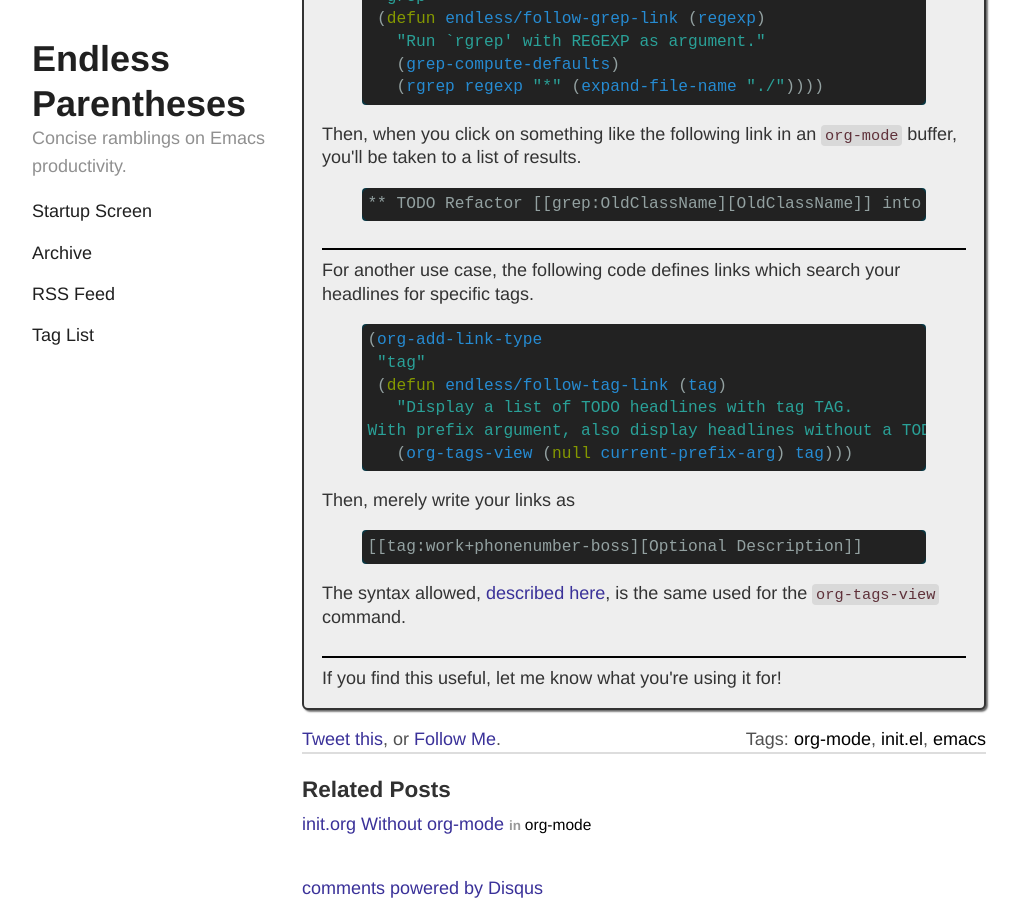
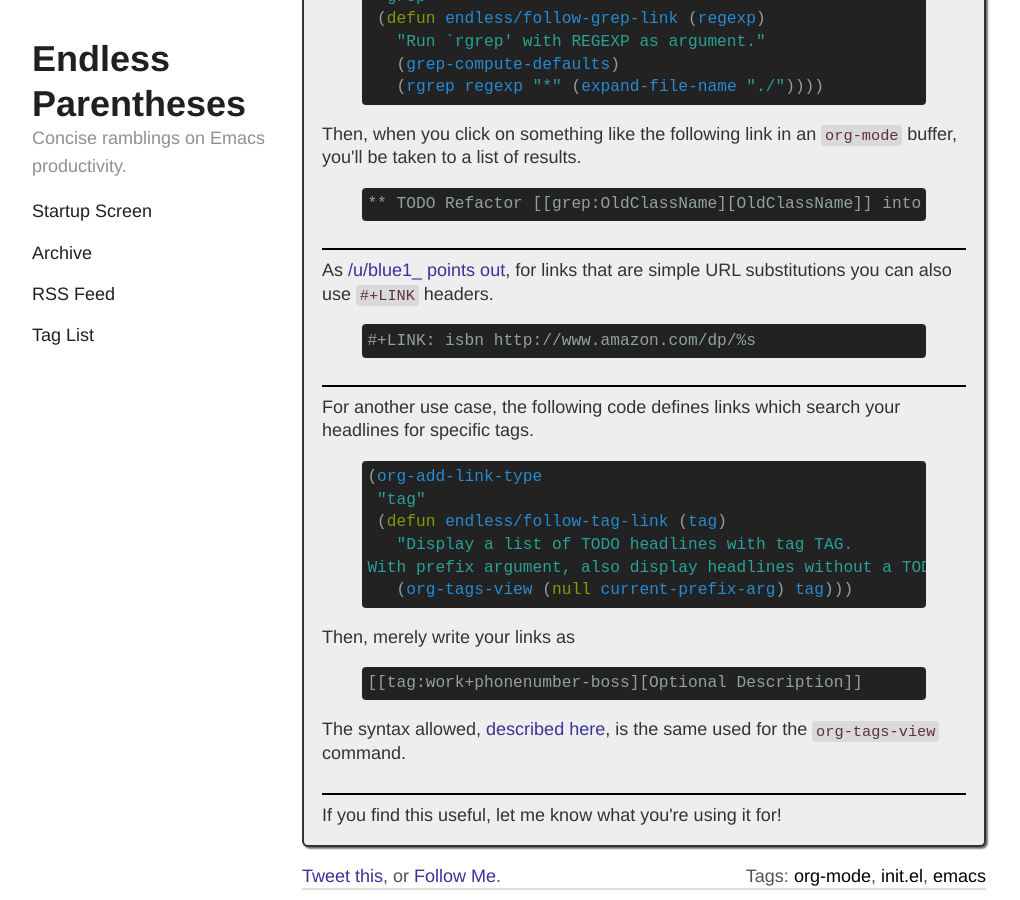
Before and after one commit to Malabarba/EndlessParentheses, a Jekyll site: the page built from _posts/2014-08-10-use-org-mode-links-for-absolutely-anything.html, in a window 1280 px wide and 900 px high, scrolled down 330 px. Shown: the whole window, without its empty margins (50-1070 px from the left). Built offline with Jekyll 4.4.1, drawn with Linux system fonts in a browser that asks for light colours; Markdown is read by kramdown in place of the engine named in the settings; comment, search, counter and statistics services are not loaded.

Commit message:
UPDATE: Use Org-Mode Links for Absolutely Anything

```diff
--- a/_posts/2014-08-10-use-org-mode-links-for-absolutely-anything.html
+++ b/_posts/2014-08-10-use-org-mode-links-for-absolutely-anything.html
@@ -31,6 +31,15 @@
 
 <hr  />
 <p>
+As <a href="http://www.reddit.com/r/emacs/comments/2d6hjs/use_orgmode_links_for_absolutely_anything/cjmyxfm">/u/blue1_ points out</a>, for links that are simple URL substitutions
+you can also use <code>#+LINK</code> headers.
+</p>
+{% highlight text %}
+#+LINK: isbn http://www.amazon.com/dp/%s
+{% endhighlight %}
+
+<hr  />
+<p>
 For another use case, the following code defines links which search
 your headlines for specific tags.
 </p>
```
